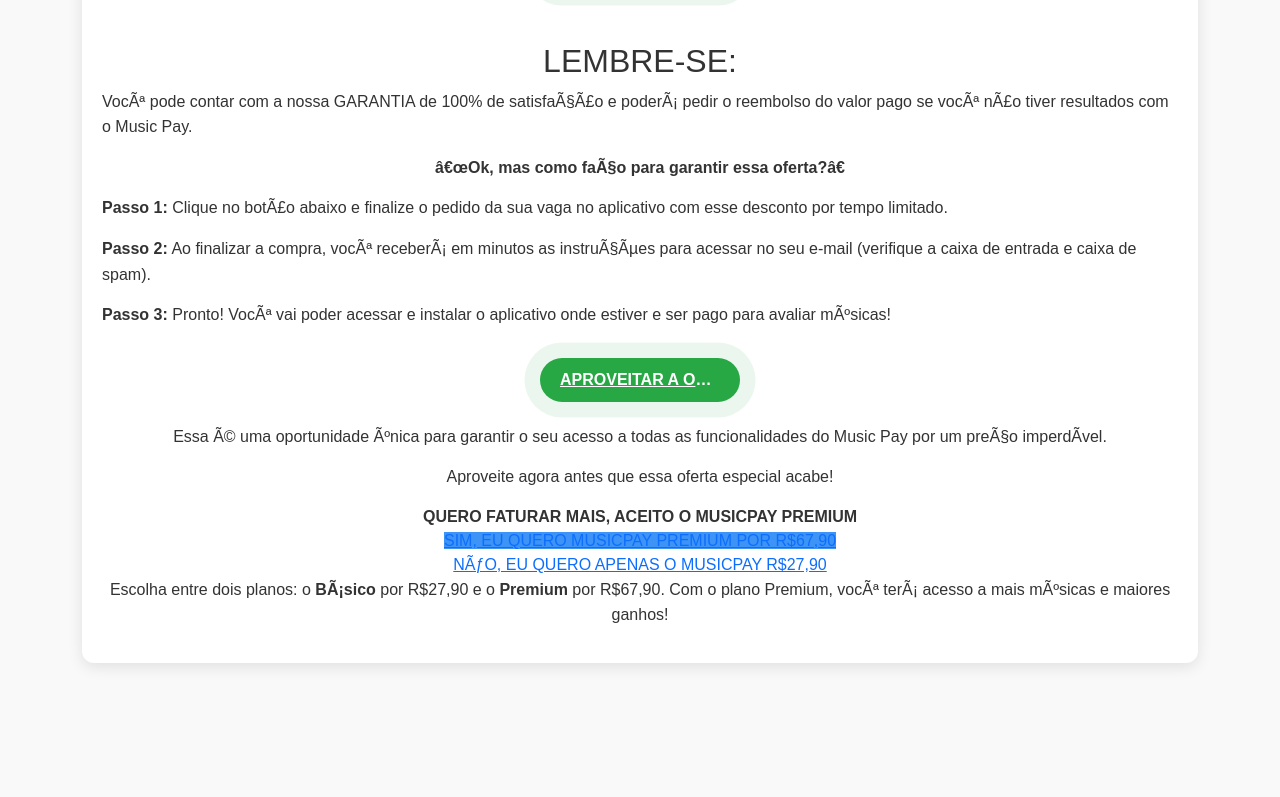
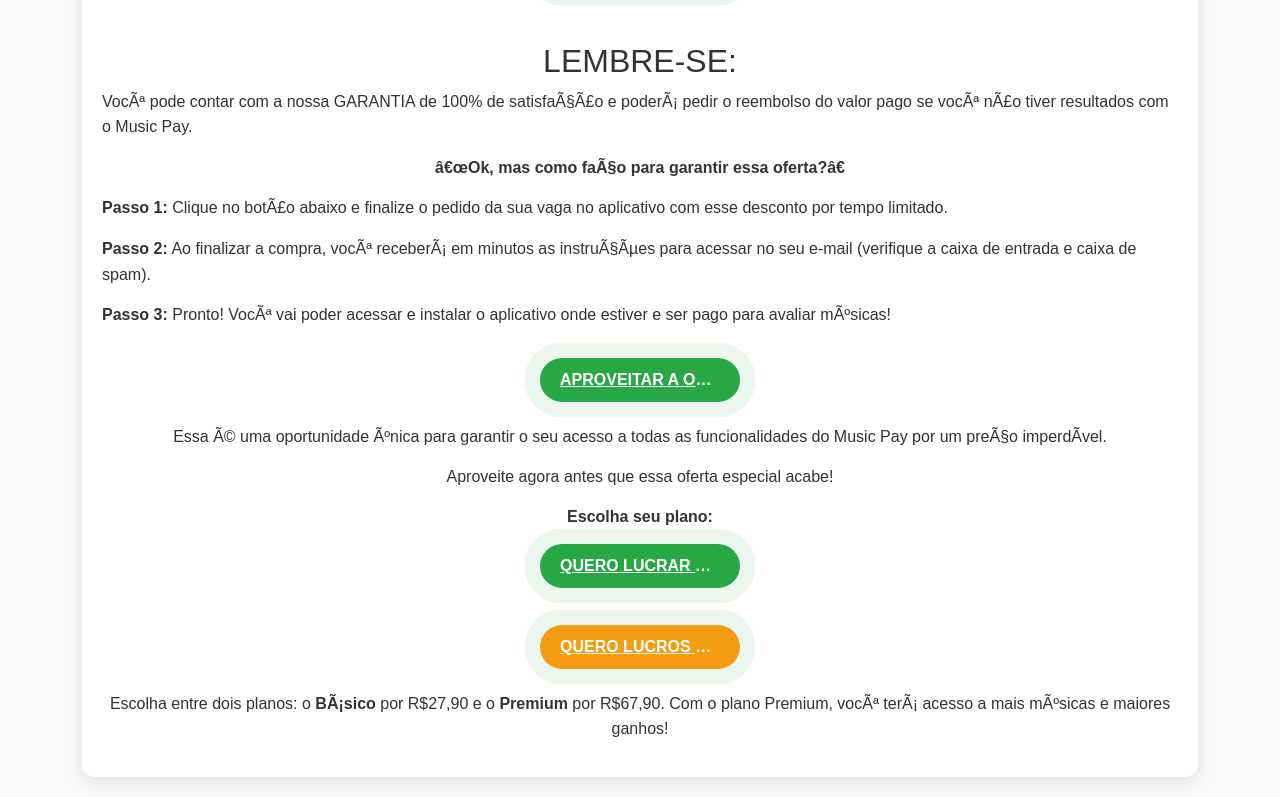
Before and after one commit to rauldefranja7/musicpay-pagamento, a plain HTML site: page index.html in a window 1280 px wide. Shown: the part 999-1796 px from the top of the page. Before the commit the page ends 1682 px from the top, so only its background shows below. Drawn offline with Linux system fonts and the light colour scheme.

Commit message:
Update index.html

```diff
--- a/index.html
+++ b/index.html
@@ -213,14 +213,13 @@ src="https://www.facebook.com/tr?id=3750615275152249&ev=PageView&noscript=1"
         <p>Aproveite agora antes que essa oferta especial acabe!</p>
 
              <div style="text-align: center; font-weight: bold; font-size: 16px;">
-    QUERO FATURAR MAIS, ACEITO O MUSICPAY PREMIUM
+    Escolha seu plano:
 </div>
-
-    <div style="width: auto; max-width: 400px; text-align: center; margin: 0 auto;">
-    <a href="https://go.disruptybr.online/kgobq" class="fornpay_btn">SIM, EU QUERO MUSICPAY PREMIUM POR R$67,90</a>
-    <a href="https://go.disruptybr.online/z4pl81lbrz" class="fornpay_downsell">NÃO, EU QUERO APENAS O MUSICPAY R$27,90</a>
+<div style="width: auto; max-width: 400px; text-align: center; margin: 0 auto;">
+    <a href="https://go.disruptybr.online/kgobq" class="btn-green">Quero lucrar mais com MusicPay Premium</a>
+    <a href="https://go.disruptybr.online/z4pl81lbrz" class="btn-orange">Quero lucros moderados com MusicPay Básico</a>
 </div>
-            <p>Escolha entre dois planos: o <strong>Básico</strong> por R$27,90 e o <strong>Premium</strong> por R$67,90. Com o plano Premium, você terá acesso a mais músicas e maiores ganhos!</p>
+<p>Escolha entre dois planos: o <strong>Básico</strong> por R$27,90 e o <strong>Premium</strong> por R$67,90. Com o plano Premium, você terá acesso a mais músicas e maiores ganhos!</p>
 
     </div>
     <style>
```
